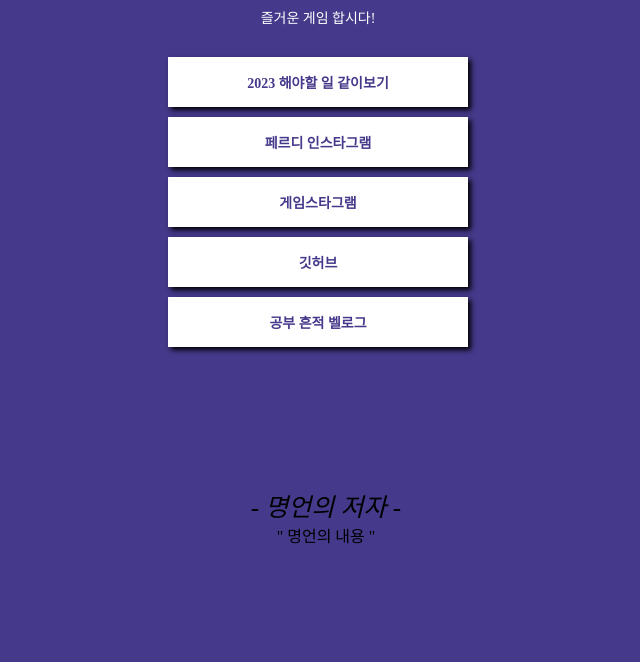
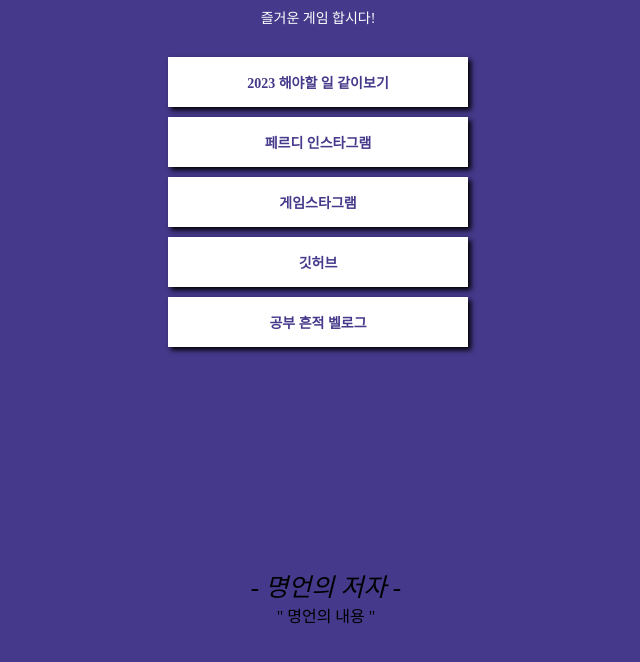
Before and after one commit to lee02g29/myProfilePage, a plain HTML site: page index.html in a window 1280 px wide. Shown: the part 196-858 px from the top of the page, without its empty margins (322-962 px from the left). Drawn offline with nearby package versions, Linux system fonts and the light colour scheme; no server answers; a web font is replaced by a local one.

Commit message:
Update index.html

```diff
--- a/index.html
+++ b/index.html
@@ -18,7 +18,7 @@
         * {
             font-family: "Pretendard",serif;
         }
-            body {
+        body {
             background-color: #44398A;
         }
         .profile {
@@ -80,18 +80,20 @@
         .wrap > a:hover {
             background-color: f2f2f2;
         }
-	.author{
-            font-size: 25px;
-            font-style: italic;
-        }
+
 	.quote{
             width: 100vw;
-            height: 40vh;
+            height: 60vh;
+	    font-color:white;
 
             display: flex;
             flex-direction: column;
             align-items: center;
             justify-content: center;
+        }
+	.author{
+            font-size: 25px;
+            font-style: italic;
         }
      </style>
 </head>
```
